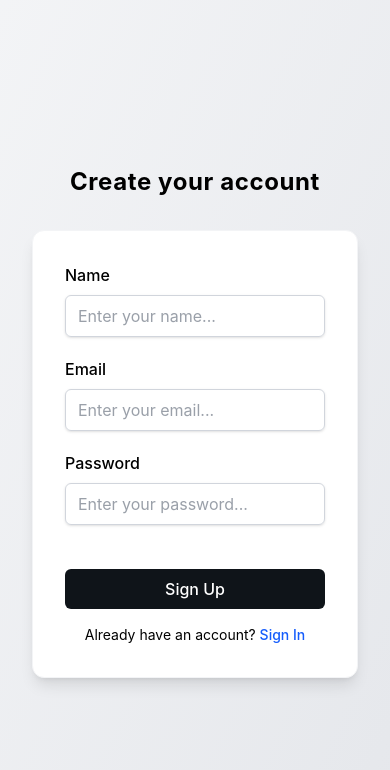
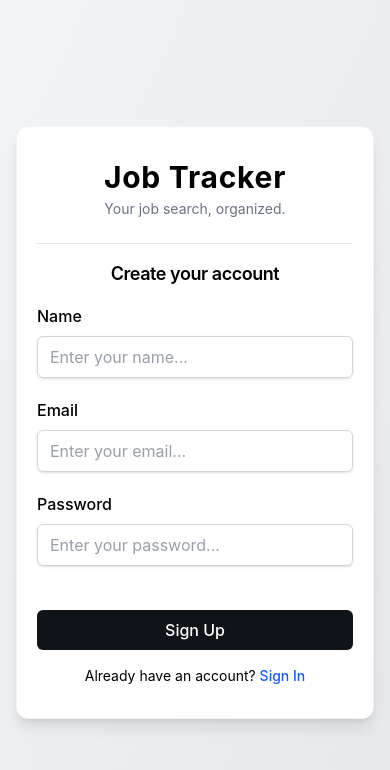
Before and after one commit to Srijatalamarla/job-tracker, a React (Vite) app in the folder frontend/: page /register in a window 390 px wide. Shown: the top 770 px of the page. Built offline with nearby package versions, Linux system fonts and the light colour scheme.

Commit message:
fix: styling issues; added branding and responsive styles to login and register pages

```diff
--- a/frontend/src/components/AddJobForm.jsx
+++ b/frontend/src/components/AddJobForm.jsx
@@ -39,16 +39,16 @@ export default function AddJobForm({ onFormClose, onJobAdded }) {
               >
                     <div>
                         <button
-                            className="font-semibold text-2xl px-4 py-2 rounded-full hover:bg-gray-100 mr-auto transition duration-500 ease"
                             onClick={onFormClose}
+                            className="text-black hover:text-gray-700 hover:bg-gray-100 rounded-full w-9 h-9 flex items-center justify-center transition-colors"
                         >
-                            x
+                            ✕
                         </button>
                         <form onSubmit={handleSubmit} className="mt-4 pt-4 px-8 flex flex-col gap-6">
                             <div className="flex items-center">
                                 <label
                                     htmlFor="companyName"
-                                    className="w-24 text-gray-500"
+                                    className="w-24 text-gray-700"
                                 >
                                     Company Name
                                 </label>
@@ -58,7 +58,8 @@ export default function AddJobForm({ onFormClose, onJobAdded }) {
                                     placeholder="company name"
                                     value={companyName}
                                     onChange={(e) => setCompanyName(e.target.value)}
-                                    className="flex-1 py-2 border-b border-gray-300 focus:outline-none focus:border-black"
+                                    className="flex-1 py-2 border-b-2 border-gray-300 focus:outline-none focus:border-black transition-colors duration-500"
+                                    required
                                 />
                             </div>
                             <div className="flex items-center">
@@ -74,7 +75,8 @@ export default function AddJobForm({ onFormClose, onJobAdded }) {
                                     placeholder="job title"
                                     value={jobTitle}
                                     onChange={(e) => setJobTitle(e.target.value)}
-                                    className="flex-1 py-2 border-b border-gray-300 focus:outline-none focus:border-black"
+                                    className="flex-1 py-2 border-b-2 border-gray-300 focus:outline-none focus:border-black transition-colors duration-500"
+                                    required
                                 />
                             </div>
                             <div className="flex items-center">
@@ -88,9 +90,10 @@ export default function AddJobForm({ onFormClose, onJobAdded }) {
                                     id="status"
                                     value={status}
                                     onChange={(e) => setStatus(e.target.value)}
-                                    className="flex-1 py-2 border-b border-gray-300 focus:outline-none focus:border-black"
+                                    className={`${status === "" ? "text-gray-500" : "text-black"} flex-1 py-2 border-b-2 bg-transparent border-gray-300 focus:outline-none focus:border-black transition-colors duration-500`}
+                                    required
                                 >
-                                    <option value="">select status</option>
+                                    <option value="" disabled className="text-gray-700">select status</option>
                                     <option value="Applied">Applied</option>
                                     <option value="Interview">Interview</option>
                                     <option value="Rejected">Rejected</option>
@@ -98,7 +101,7 @@ export default function AddJobForm({ onFormClose, onJobAdded }) {
                                     <option value="Offered">Offered</option>
                                 </select>
                             </div>
-                            <button type="submit" className="mt-6 py-2 text-white rounded-md bg-[#0f1419] hover:bg-[#0f1419]/90 focus:ring-4 focus:outline-none focus:ring-[#0f1419]/50 font-medium">
+                            <button type="submit" className="mt-8 py-3 text-sm font-semibold tracking-widest uppercase text-white rounded-lg bg-gray-900 hover:bg-gray-700 transition-colors duration-200 focus:ring-2 focus:ring-offset-2 focus:ring-gray-900 focus:outline-none cursor-pointer">
                                 Save
                             </button>
                         </form>
--- a/frontend/src/pages/Jobs.jsx
+++ b/frontend/src/pages/Jobs.jsx
@@ -52,11 +52,13 @@ export default function Jobs({}) {
                             </div>
                             <div className="flex items-center gap-4">
                                 <div className="relative">
-                                    <button
-                                        onClick={() => setIsFilterMenuOpen(!isFilterMenuOpen)}
-                                    >
-                                        <img src={filterIcon} alt="filter" className={`${isFilterMenuOpen ? "bg-gray-300" : null} h-10 hover:bg-gray-100 p-2 rounded-md transition duration-500 ease-in-out cursor-pointer`}/>
-                                    </button>
+                                    <div className="flex items-center">
+                                        <button
+                                            onClick={() => setIsFilterMenuOpen(!isFilterMenuOpen)}
+                                        >
+                                            <img src={filterIcon} alt="filter" className={`${isFilterMenuOpen ? "bg-gray-300" : null} h-10 hover:bg-gray-100 p-2 rounded-md transition duration-500 ease-in-out cursor-pointer`}/>
+                                        </button>
+                                    </div>
                                     {isFilterMenuOpen &&
                                         <div className="absolute right-0 w-32 bg-gray-50 rounded-md shadow-lg transition">
                                             <ul>
@@ -81,8 +83,9 @@ export default function Jobs({}) {
                                 </div>
                                     <button
                                         onClick={() => setIsFormOpen(true)}
-                                        className="focus:outline-none
+                                        className="focus:outline-none cursor-pointer
                                                 /* Mobile styles */
+                                                h-10
                                                 bg-transparent text-black text-4xl
                                                 flex items-center justify-center hover:bg-gray-100 rounded-full
 
--- a/frontend/src/pages/Login.jsx
+++ b/frontend/src/pages/Login.jsx
@@ -33,9 +33,15 @@ export default function Login() {
 
     return (
         <>
-            <div className="w-screen h-screen flex flex-col justify-center items-center bg-gradient-to-br from-gray-100 to-gray-200 md:p-12 p-8">
-                <h1 className="text-2xl font-bold tracking-wide text-center mb-8">Sign in to your account</h1>
-                <div className="max-w-lg w-full flex flex-col p-8 rounded-xl bg-white shadow-lg border border-gray-100">
+            <div className="w-screen h-screen flex flex-col justify-center items-center bg-gradient-to-br from-gray-100 to-gray-200 px-4">
+                <div className="max-w-lg w-full flex flex-col px-5 py-8 sm:px-8 rounded-xl bg-white shadow-lg border border-gray-100">
+                    <div className="mb-6 text-center">
+                        <h1 className="text-3xl font-bold tracking-wide">Job Tracker</h1>
+                        <p className="text-sm text-gray-500 mt-1">Your job search, organized.</p>
+                    </div>
+                    <div className="h-px bg-slate-200 w-full"/>
+                    <h2 className="text-lg font-semibold tracking-tight text-center my-4">Sign in to your account</h2>
+                    <div>
                         <form onSubmit={handleSubmit} className="flex flex-col gap-5">
                             <div className="flex flex-col">
                                 <label htmlFor="email" className="mb-2 font-medium">Email address</label>
@@ -71,6 +77,7 @@ export default function Login() {
                         <p className="mt-4 text-center text-sm">Don't have an account? <span className="text-blue-600 hover:underline cursor-pointer font-medium" onClick={() => navigate("/register")}>Sign Up</span></p>
                     </div>
                 </div>
+            </div>
         </>
     )
 }
--- a/frontend/src/pages/Register.jsx
+++ b/frontend/src/pages/Register.jsx
@@ -33,9 +33,15 @@ export default function Register() {
 
     return (
         <>
-            <div className="w-screen h-screen flex flex-col justify-center items-center bg-gradient-to-br from-gray-100 to-gray-200 md:p-12 p-8">
-                <h1 className="text-2xl font-bold tracking-wide text-center mb-8">Create your account</h1>
-                <div className="max-w-lg w-full flex flex-col p-8 rounded-xl bg-white shadow-lg border border-gray-100">
+            <div className="w-screen h-screen flex flex-col justify-center items-center bg-gradient-to-br from-gray-100 to-gray-200 md:p-12 px-4">
+                <div className="max-w-lg w-full flex flex-col px-5 py-8 sm:px-8 rounded-xl bg-white shadow-lg border border-gray-100">
+                    <div className="mb-6 text-center">
+                        <h1 className="text-3xl font-bold tracking-wide">Job Tracker</h1>
+                        <p className="text-sm text-gray-500 mt-1">Your job search, organized.</p>
+                    </div>
+                    <div className="h-px bg-slate-200 w-full"/>
+                    <h2 className="text-lg font-semibold tracking-tight text-center my-4">Create your account</h2>
+                    <div>
                         <form onSubmit={handleSubmit} className="flex flex-col gap-5">
                             <div className="flex flex-col">
                                 <label htmlFor="name" className="mb-2 font-medium">Name</label>
@@ -83,6 +89,7 @@ export default function Register() {
                         <p className="mt-4 text-center text-sm">Already have an account? <span className="text-blue-600 hover:underline cursor-pointer font-medium" onClick={() => navigate("/login")}>Sign In</span></p>
                     </div>
                 </div>
+            </div>
         </>
     )
 }
```
Lines whose indentation alone changed are shown as unchanged.
